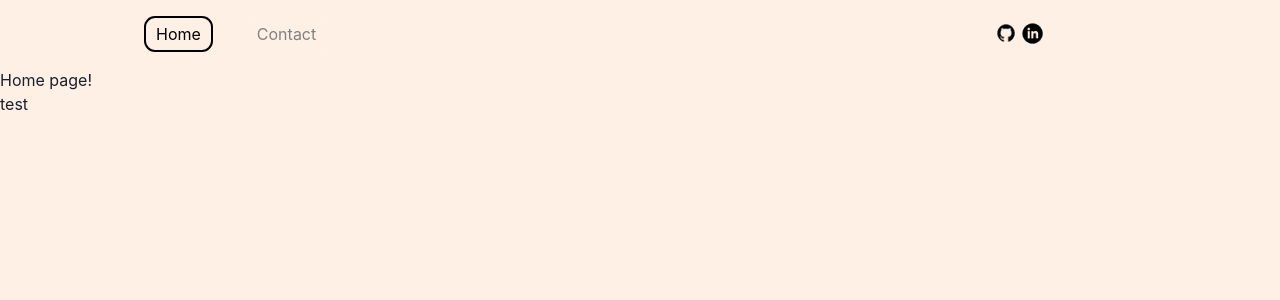
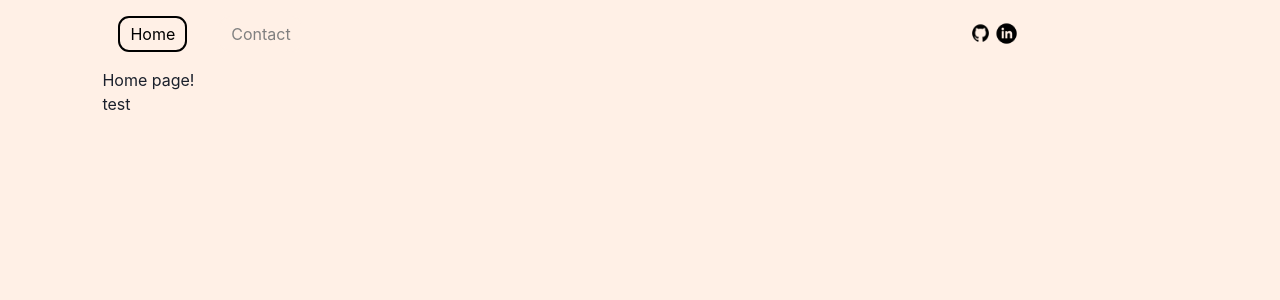
Before and after one commit to JackAvis/Personal-Site, a React (Create React App) app: page / in a window 1280 px wide. Shown: the top 300 px of the page. Built offline with nearby package versions, Linux system fonts and the light colour scheme.

Commit message:
text realigning

```diff
--- a/src/App.css
+++ b/src/App.css
@@ -7,6 +7,8 @@
 .appContainer {
   margin: 0;
   min-height: 100vh;
+  padding-left: 8vw;
+
 }
 .appContainer {
   display: flex;
--- a/src/components/Navbar/Navbar.css
+++ b/src/components/Navbar/Navbar.css
@@ -23,7 +23,7 @@
     border-color: black;
 }
 .menuContainer{
-    padding-left: 10vw;
+    padding-left: 0vw;
 }
 .menuOption {
     margin: 2vh;
```
